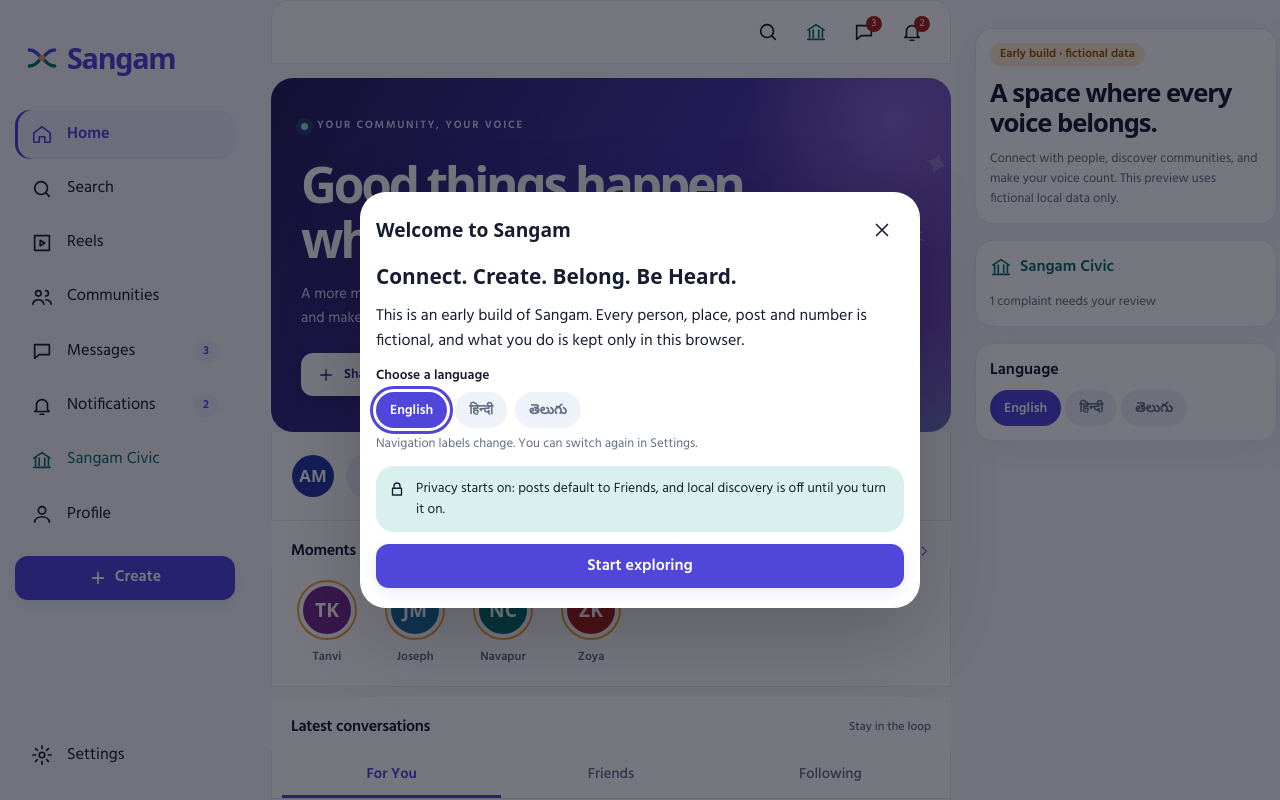
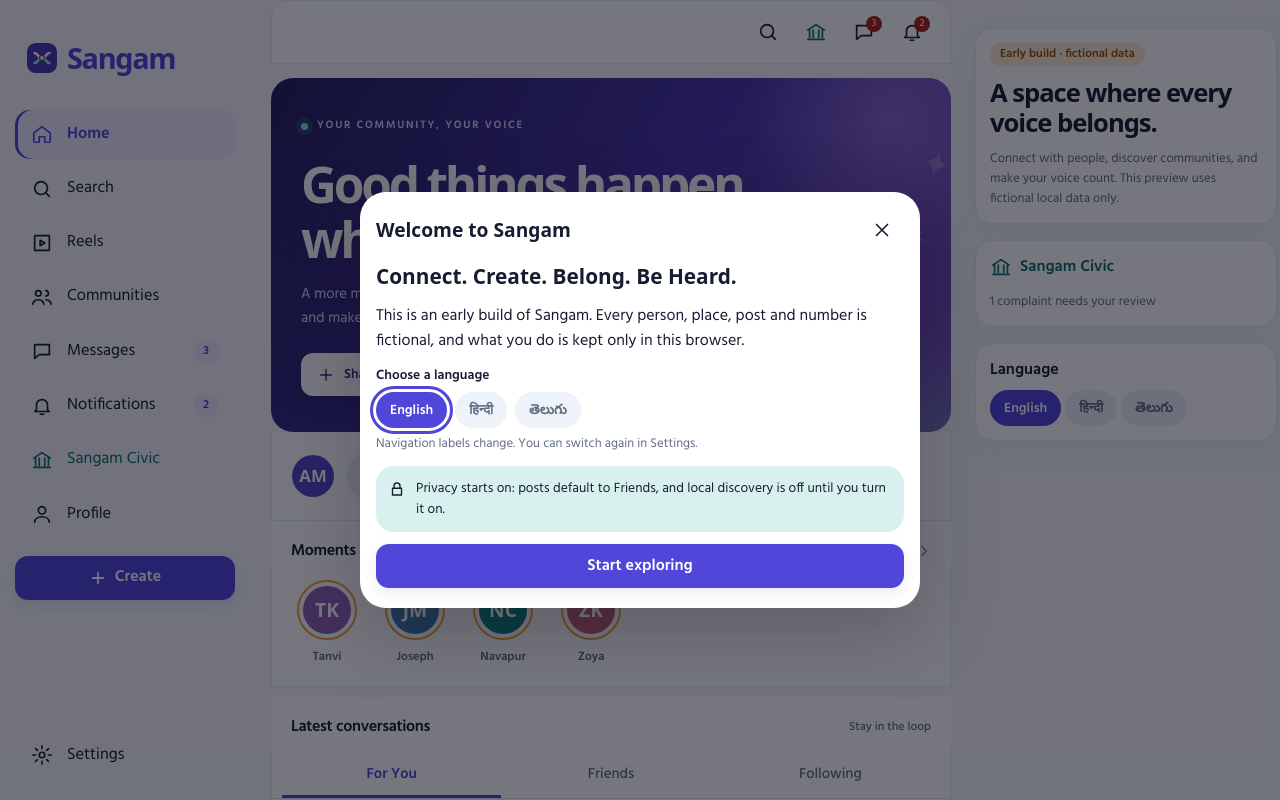
Before and after one commit to anveshpasunoori/sangam, a Next.js app in the folder apps/web/: page / in a window 1280 px wide. Shown: the top 800 px of the page. Built offline with nearby package versions, Linux system fonts and the light colour scheme; a web font is replaced by a local one.

Commit message:
design: unify Sangam brand and visual markers in ui.tsx

```diff
--- a/apps/web/src/components/ui.tsx
+++ b/apps/web/src/components/ui.tsx
@@ -58,19 +58,20 @@ export function Icon({ name, size = 22, stroke = 1.8 }: { name: IconName; size?:
   );
 }
 
-/* ---------- brand mark: two streams meeting at a saffron point ---------- */
+/* ---------- brand: three connected people forming a sangam ---------- */
 export function Mark({ size = 26 }: { size?: number }) {
   return (
-    <svg className="mark" width={size} height={size} viewBox="0 0 26 26" aria-hidden="true">
-      <path d="M2 6c7 0 9 7 11 7s4-7 11-7" fill="none" strokeWidth="3" strokeLinecap="round" style={{ stroke: "var(--primary)" }} />
-      <path d="M2 20c7 0 9-7 11-7s4 7 11 7" fill="none" strokeWidth="3" strokeLinecap="round" style={{ stroke: "var(--teal)" }} />
-      <circle cx="13" cy="13" r="2.6" fill="#F2A33A" />
+    <svg className="mark" width={size} height={size} viewBox="0 0 48 48" fill="none" aria-hidden="true">
+      <rect width="48" height="48" rx="14" fill="#4938B7" />
+      <path d="M12 16C18 16 18 25 24 25S30 16 36 16" stroke="#FFFFFF" strokeWidth="4" strokeLinecap="round" />
+      <path d="M12 32C18 32 18 23 24 23S30 32 36 32" stroke="#8FF1D5" strokeWidth="4" strokeLinecap="round" />
+      <circle cx="24" cy="24" r="4.5" fill="#FFD27A" stroke="#4938B7" strokeWidth="1.5" />
     </svg>
   );
 }
 
 /* ---------- avatar ---------- */
-const HUES = ["#2A3BA8", "#0A6F6B", "#9A5200", "#7A2E8E", "#A8231C", "#1F6F9C", "#4A6B1E", "#8A3B5E"];
+const HUES = ["#5848C8", "#167F80", "#B87943", "#9163B6", "#BE6079", "#447BA8", "#60866A", "#A15E8E"];
 
 export function Avatar({ user, size = 40 }: { user: Pick<User, "name" | "hue">; size?: number }) {
   const initials = user.name
@@ -91,10 +92,10 @@ export function Avatar({ user, size = 40 }: { user: Pick<User, "name" | "hue">;
 
 /* ---------- original illustrations drawn from the palette ---------- */
 const PALETTES = [
-  ["#2A3BA8", "#96A4FF", "#F2A33A", "#E3E6FA"],
-  ["#0A6F6B", "#56D3CA", "#F2A33A", "#D8F0EE"],
-  ["#3A2A6E", "#B79CF0", "#F2A33A", "#EEE6FB"],
-  ["#12142B", "#2A3BA8", "#F2A33A", "#56D3CA"],
+  ["#4938B7", "#A89FF5", "#FFCA78", "#EAE7FF"],
+  ["#166D70", "#7DDCCB", "#F6C57C", "#E1F5F0"],
+  ["#63419A", "#C5A7F0", "#F5C77E", "#F1EAFB"],
+  ["#28375D", "#6589C5", "#F5C77E", "#9ED9D2"],
 ];
 
 export function Art({ kind, hue = 0, animated = false }: { kind: ArtKind; hue?: number; animated?: boolean }) {
```
